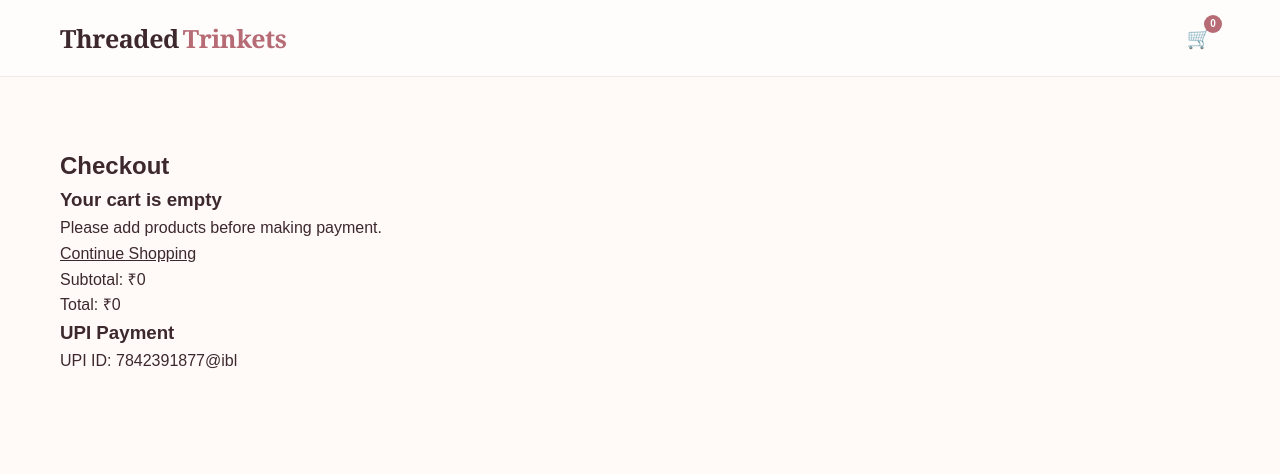
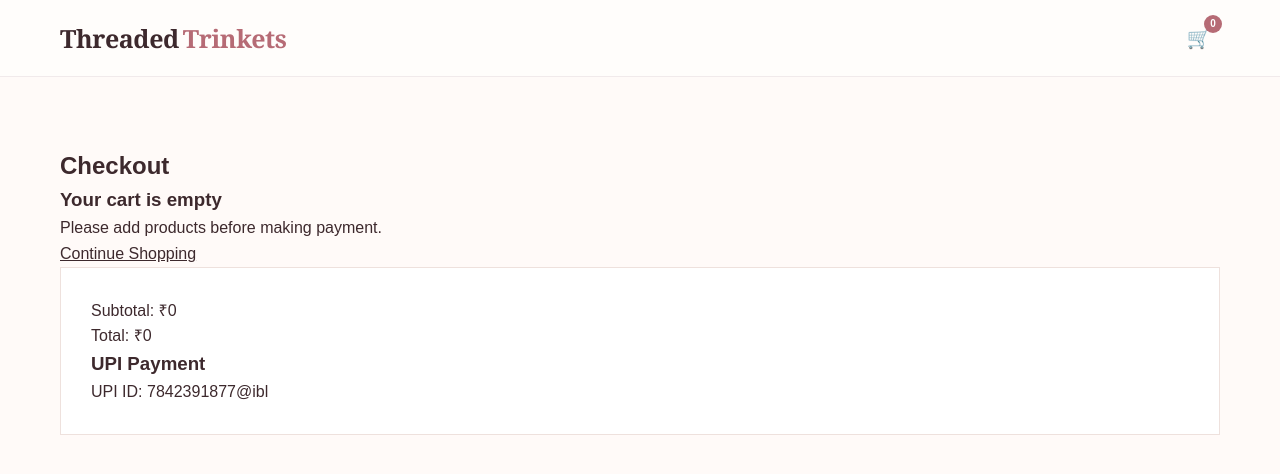
Before and after one commit to Prasushi/Threaded-Trinkets, a plain HTML site: page checkout.html in a window 1280 px wide. Drawn offline with Linux system fonts and the light colour scheme.

Commit message:
Rename payment-summary div to checkout-summary

```diff
--- a/checkout.html
+++ b/checkout.html
@@ -41,7 +41,7 @@
 
                 <div id="paymentItems"></div>
 
-                <div class="payment-summary">
+                <div class="checkout-summary">
 
                     <p>
                         Subtotal:
```
